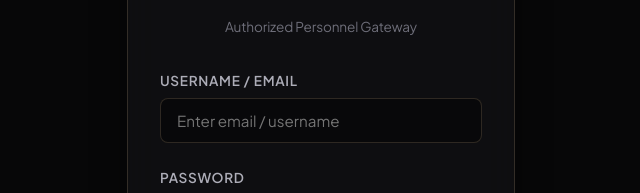
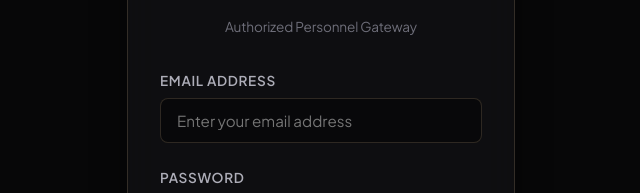
Before and after one commit to shaikhafijulrehaman-ops/maheshverse, a React (Vite) app in the folder frontend/: page /admin/login in a window 1280 px wide. Shown: the part 275-468 px from the top of the page, without its empty margins (319-959 px from the left). Built offline with nearby package versions, Linux system fonts and the light colour scheme; no server answers; a web font is replaced by a local one.

Commit message:
feat: enable Supabase integration, fix production API URL, update login labels

```diff
--- a/frontend/src/App.jsx
+++ b/frontend/src/App.jsx
@@ -5,7 +5,7 @@ import AdminLogin from './components/AdminLogin';
 import AdminDashboard from './components/AdminDashboard';
 import { supabase, supabaseClient } from './utils/supabaseClient';
 
-const API_BASE_URL = 'http://localhost:5050';
+const API_BASE_URL = import.meta.env.VITE_API_BASE_URL || 'http://localhost:5050';
 
 function AppContent() {
   const [token, setToken] = useState(localStorage.getItem('mrv_admin_token') || null);
--- a/frontend/src/components/AdminLogin.jsx
+++ b/frontend/src/components/AdminLogin.jsx
@@ -197,13 +197,13 @@ export default function AdminLogin({ onLoginSuccess, onCancel, apiBaseUrl }) {
         {!isForgotMode ? (
           <form onSubmit={handleLogin} style={{ textAlign: 'left' }}>
             <div className="form-group">
-              <label className="form-label">Username / Email</label>
+              <label className="form-label">Email Address</label>
               <input
                 type="text"
                 className="form-control"
                 value={username}
                 onChange={(e) => setUsername(e.target.value)}
-                placeholder="Enter email / username"
+                placeholder="Enter your email address"
                 required
               />
             </div>
--- a/frontend/src/utils/supabaseClient.js
+++ b/frontend/src/utils/supabaseClient.js
@@ -6,7 +6,7 @@ const SUPABASE_ANON_KEY = 'eyJhbGciOiJIUzI1NiIsInR5cCI6IkpXVCJ9.eyJpc3MiOiJzdXBh
 export const supabase = createClient(SUPABASE_URL, SUPABASE_ANON_KEY);
 
 export const supabaseClient = {
-  isEnabled: false, // Routed directly to Supabase production
+  isEnabled: true, // Routed directly to Supabase production
 
   // Upload property image to Storage bucket "property-images"
   async uploadImage(file) {
```
